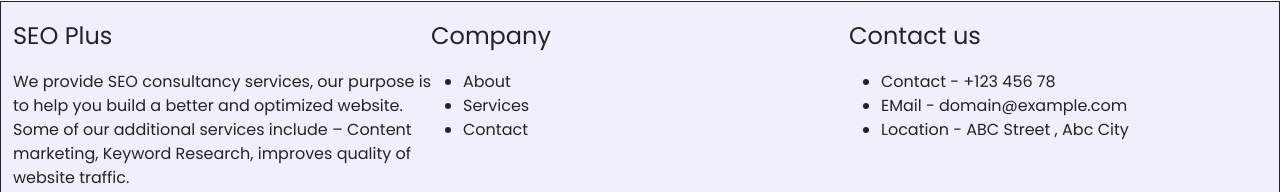
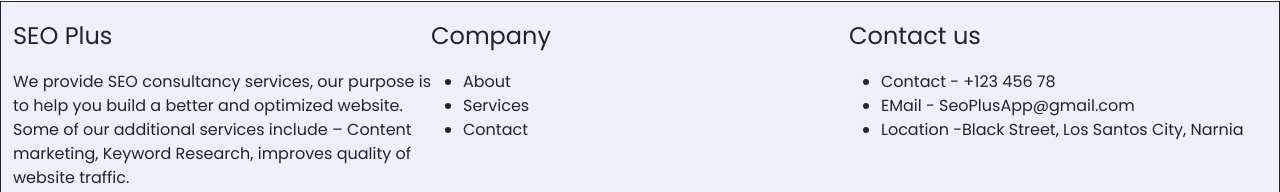
Before and after one commit to Kartik8309/BS-Proj, a website: page service/service.html in a window 1280 px wide. Shown: the part 2138-2330 px from the top of the page. Drawn offline with nearby package versions, Linux system fonts and the light colour scheme.

Commit message:
Update service.html

```diff
--- a/service/service.html
+++ b/service/service.html
@@ -176,8 +176,8 @@
                     <p class="fs-4">Contact us</p>
                     <ul>
                         <li>Contact - +123 456 78</li>
-                        <li>EMail - domain@example.com</li>
-                        <li>Location - ABC Street , Abc City</li>
+                        <li>EMail - SeoPlusApp@gmail.com</li>
+                        <li>Location -Black Street, Los Santos City, Narnia</li>
                     </ul>
                 </div>
             </div>
```
